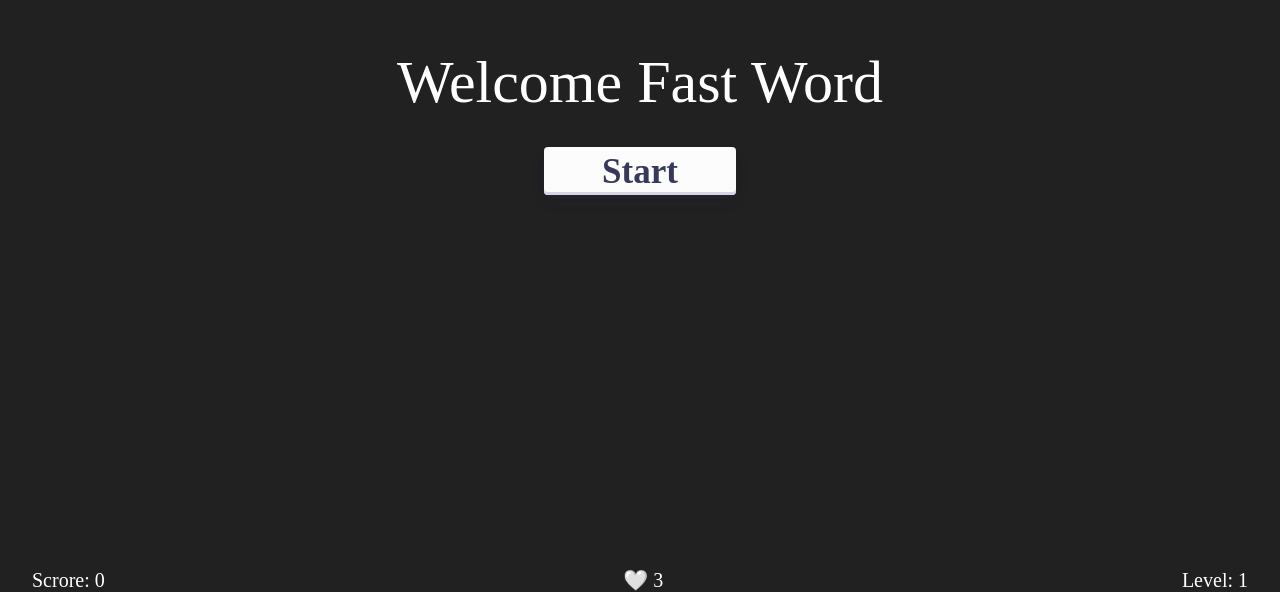
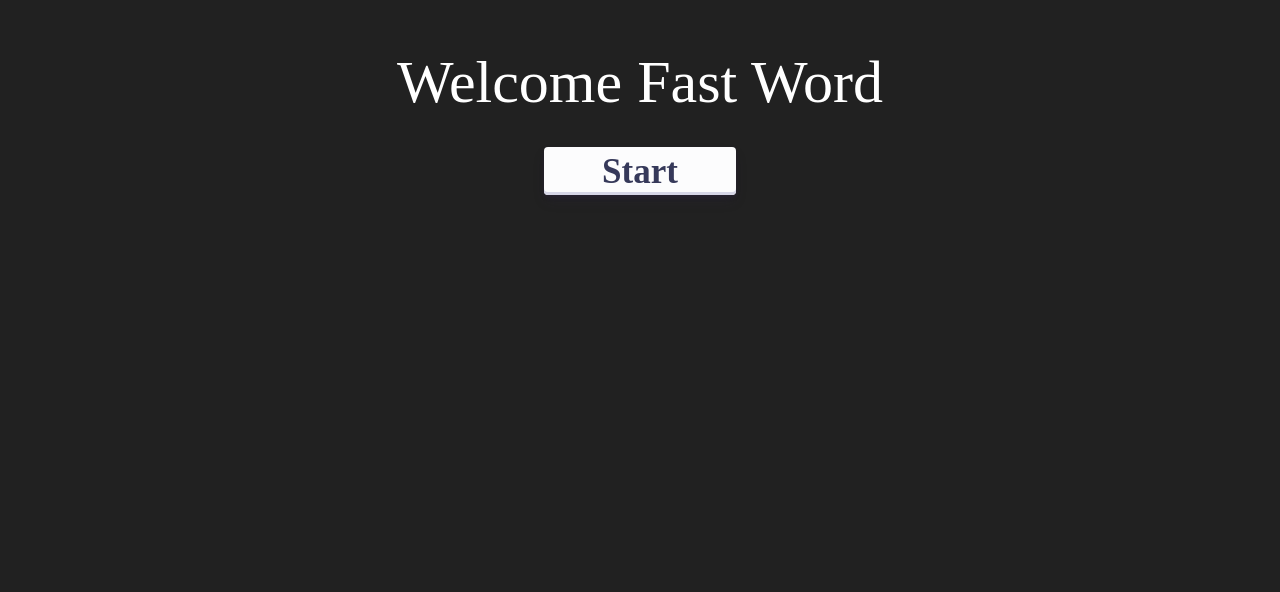
Before and after one commit to emreunsal1/fast-word, a React (Vite) app: page / in a window 1280 px wide. Shown: the part 252-844 px from the top of the page. After the commit the page ends 800 px from the top, so only its background shows below. Built offline with nearby package versions, Linux system fonts and the light colour scheme; a web font is replaced by a local one.

Commit message:
fixed scroll bug and game over menu visibilty problem

```diff
--- a/src/App.jsx
+++ b/src/App.jsx
@@ -70,7 +70,7 @@ function App() {
       startGame(level + 1);
     } else if (showWord.length !== 0 && healt.current > 0) {
       const removeBoxInterval = setInterval(() => {
-        if (healt.current === 0) {
+        if (healt.current <= 0) {
           clearInterval(removeBoxInterval);
         }
         const updatedBox = showWord.map((box) => {
@@ -147,6 +147,7 @@ function App() {
     mockLevel.current = null;
     point.current = 0;
     setIsStart(true);
+    healt.current = -1;
   };
 
   return (
@@ -158,6 +159,7 @@ function App() {
             <div className="count-wrapper">{timer}</div>
           </div>
         )}
+        {!isStart && healt.current !== 0 && (
           <div className="header">
             <div className="score-wrapper">
               <div className="score"> Scrore: {point.current}</div>
@@ -169,6 +171,7 @@ function App() {
               <div className="level">Level: {level} </div>
             </div>
           </div>
+        )}
         <div className="fly-body">
           {showWord.map((box, index) => {
             return (
--- a/src/style/index.scss
+++ b/src/style/index.scss
@@ -29,7 +29,6 @@ body {
       font-family: "Rubik Puddles", cursive;
       font-size: 20px;
       color: white;
-      margin-top: 20px;
       .score-wrapper {
         .score {
         }
```
Lines whose indentation alone changed are shown as unchanged.
